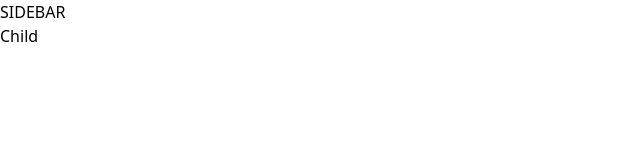
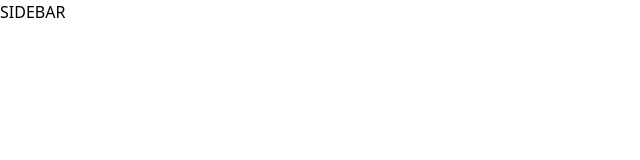
Before and after one commit to mlabib2/bankingApplication, a Next.js app: page / in a window 1280 px wide. Shown: the top 160 px of the page, without its empty margins (0-640 px from the left). Built offline with nearby package versions, Linux system fonts and the light colour scheme.

Commit message:
check(banking-app) for git

```diff
--- a/app/(root)/page.tsx
+++ b/app/(root)/page.tsx
@@ -2,9 +2,10 @@ import React from 'react'
 
 const Page = () => {
   return (
-    <div>
-      Child
-    </div>
+    <section classname="home">
+      <div classname="home-content"></div>
+      <header classname="home-header"></header>
+    </section>
   )
 }
 
```
